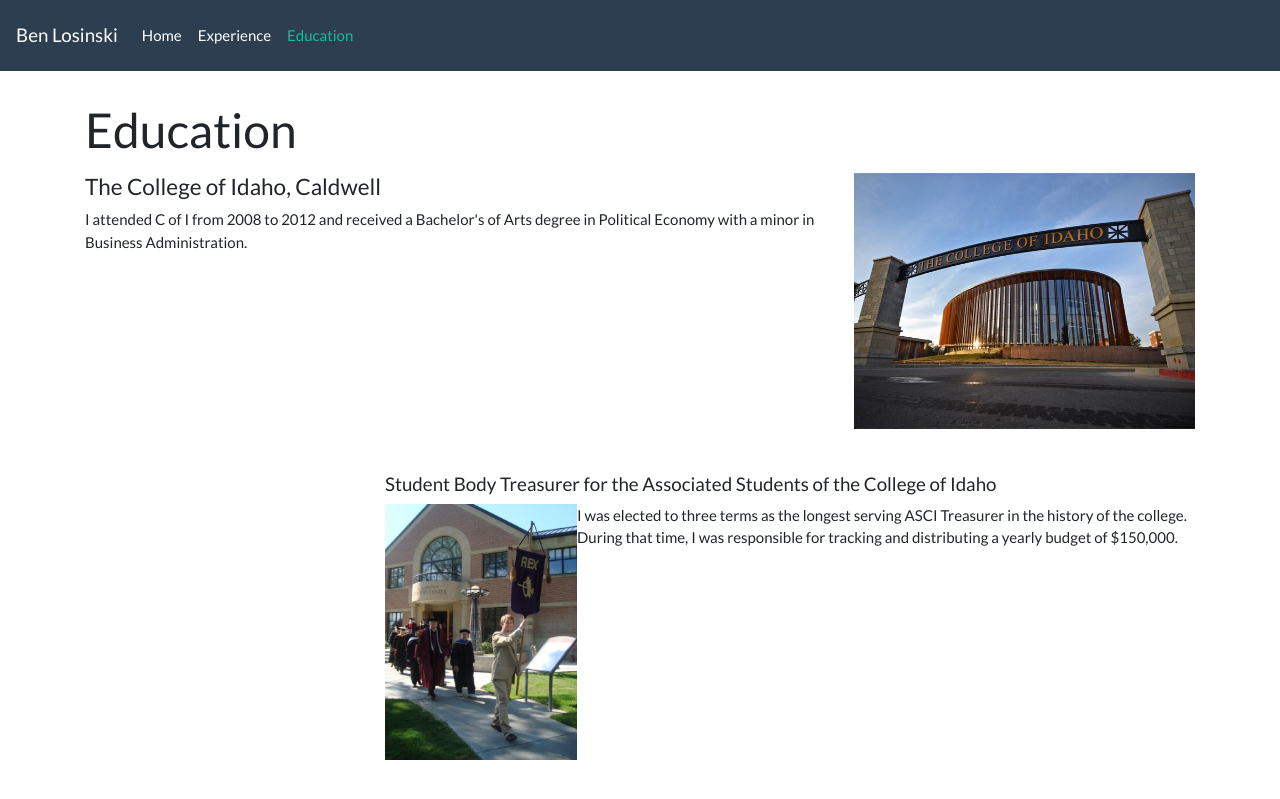
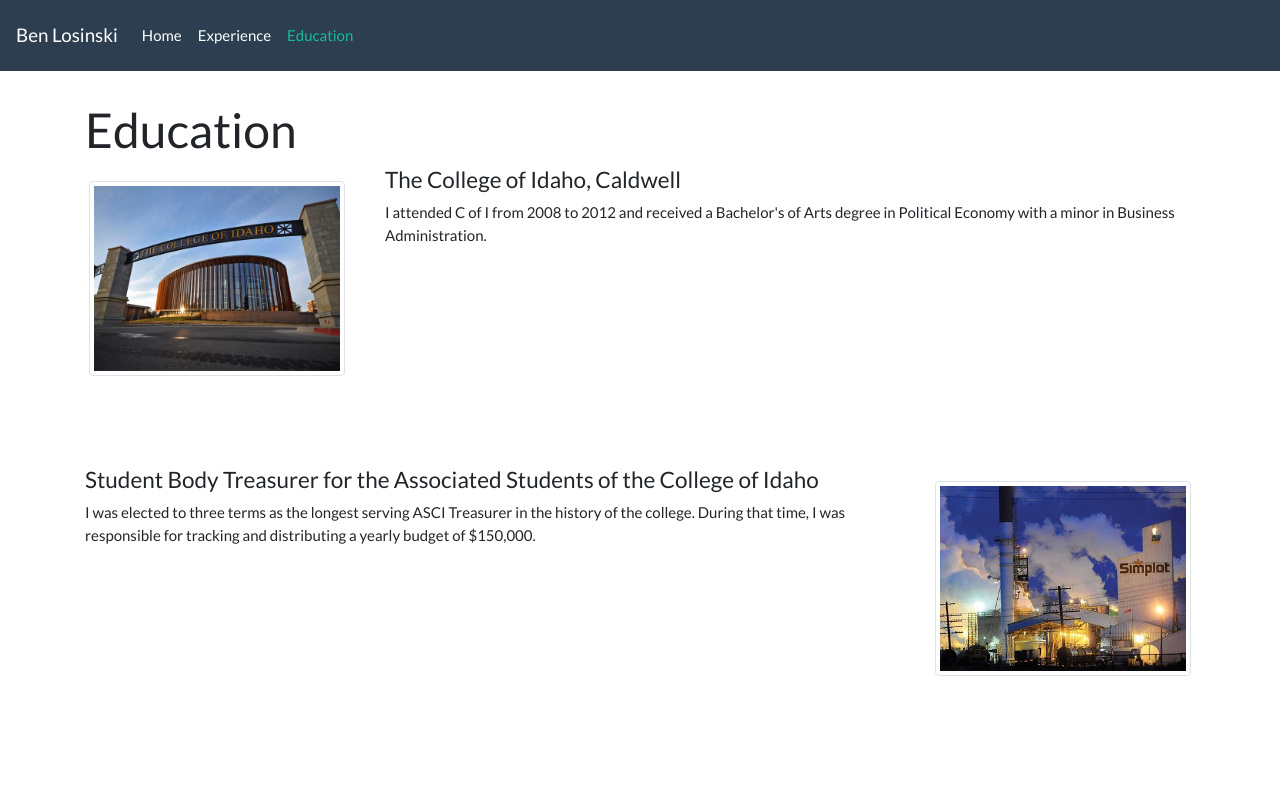
Before and after one commit to benlosinski/benlosinski.github.io, a Jekyll site: the page built from education.html, in a window 1280 px wide. Shown: the top 799 px of the page. Built offline with Jekyll 4.4.1, drawn with Linux system fonts in a browser that asks for light colours.

Commit message:
Update education.html

```diff
--- a/education.html
+++ b/education.html
@@ -4,12 +4,11 @@
 permalink: /education/
 order: 3
 ---
+<h1>Education</h1>
 
-<h1>Education</h1>
-</div>
 <div style="min-height: 300px">
-<img class="image-right" style="margin: 0; height: 256px; width: auto" src="{{ '/assets/ci.jpg' | prepend: site.baseurl }}"/>
-<div class="comment-left">
+  <img class="img-thumbnail image-left" src="{{ '/assets/ci.jpg' | prepend: site.baseurl }}"/>
+  <div class="comment-right">
     <h4>The College of Idaho, Caldwell</h4>
     <p>
       I attended C of I from 2008  to 2012 and received a Bachelor's of Arts degree in Political Economy with a minor in Business Administration.
@@ -17,9 +16,9 @@
   </div>
  </div>
 <div style="min-height: 300px">
- <div class="comment-right">
-<h5>Student Body Treasurer for the Associated Students of the College of Idaho</h5>
-<img class="image-left" style="margin: 0; height: 256px; width: auto" src="{{ '/assets/tr.jpg' | prepend: site.baseurl }}"/>
+  <img class="img-thumbnail image-right" src="{{ '/assets/plant.jpg' | prepend: site.baseurl }}"/>
+  <div class="comment-left">
+  <h4>Student Body Treasurer for the Associated Students of the College of Idaho</h4>
   <p>
  I was elected to three terms as the longest serving ASCI Treasurer in the history of the college. During that time, I was responsible for tracking and distributing a yearly budget of $150,000.
   </p>
```
Lines whose indentation alone changed are shown as unchanged.
